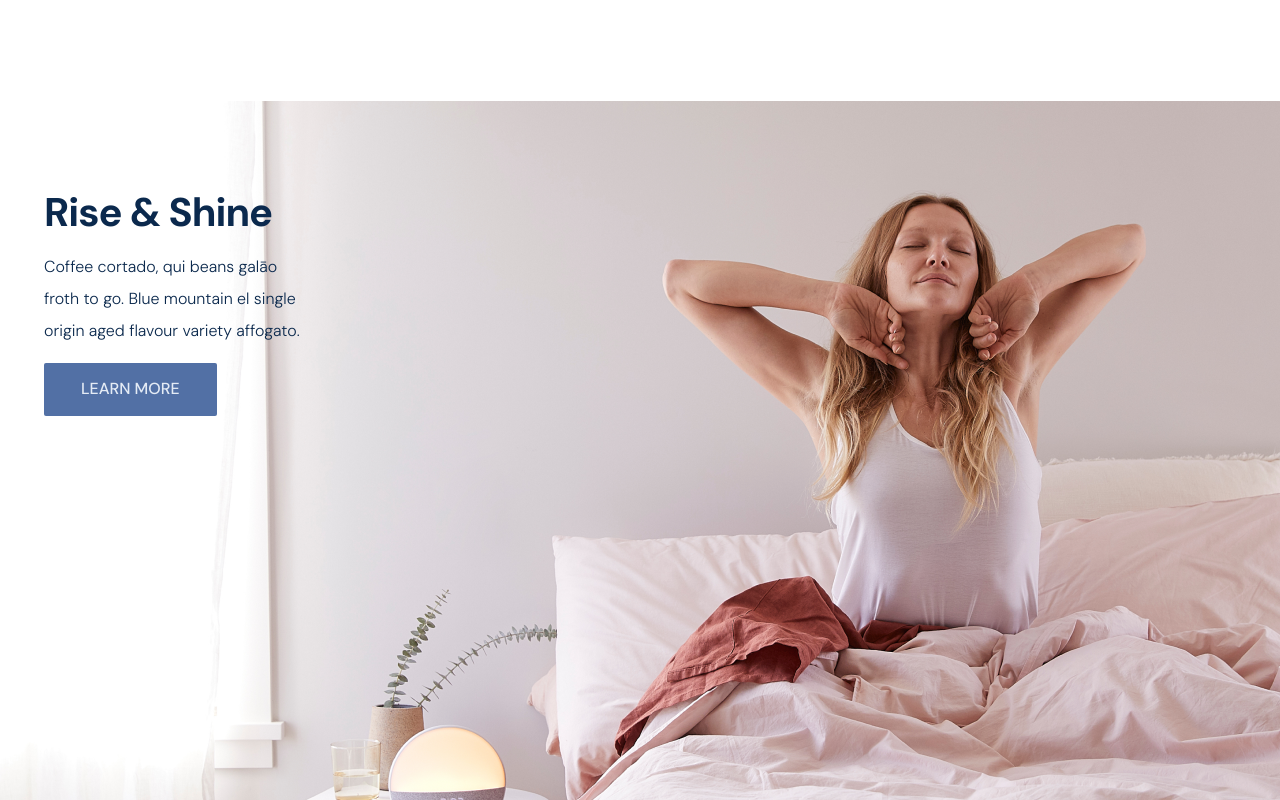
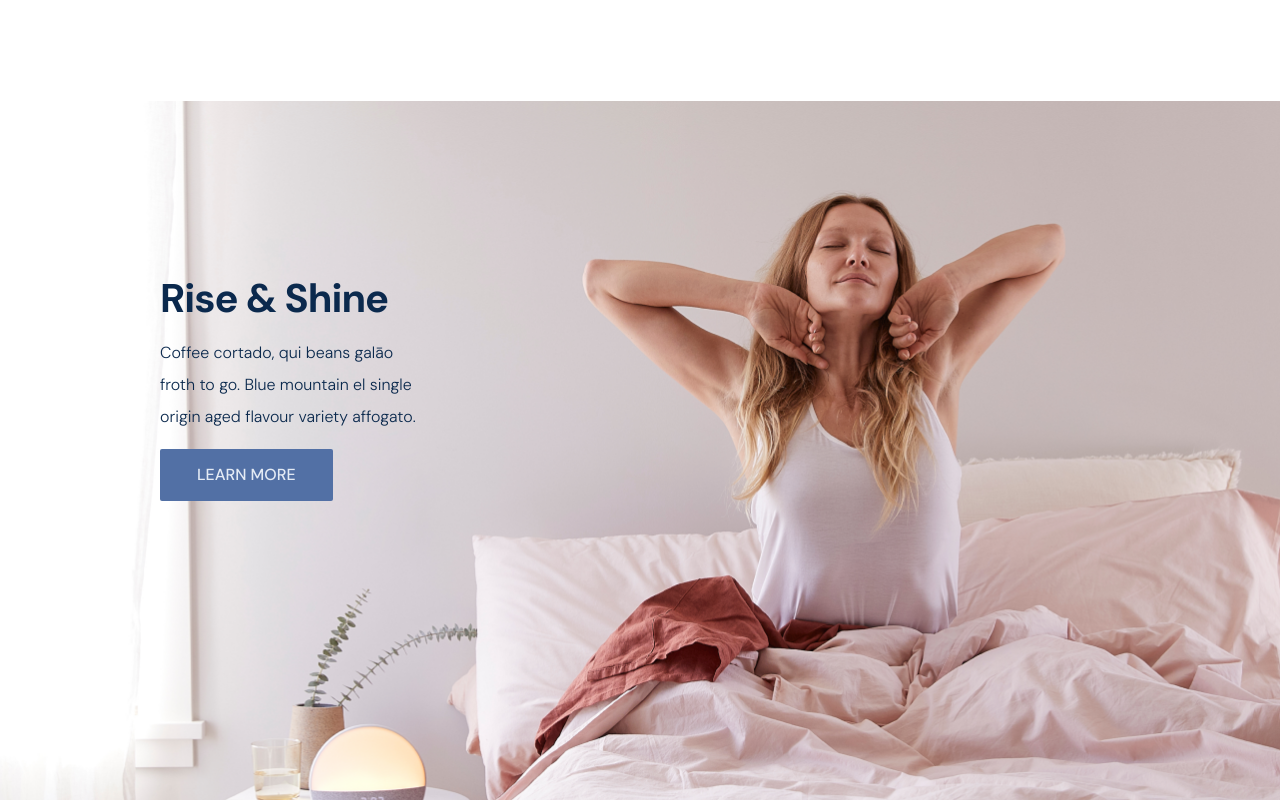
Before and after one commit to r742davis/Hatch-Project, a Next.js app: page / in a window 1280 px wide. Shown: the top 800 px of the page. Built offline with nearby package versions, Linux system fonts and the light colour scheme.

Commit message:
Updates: Hero content alignment

```diff
--- a/app/_components/Hero/Hero.module.scss
+++ b/app/_components/Hero/Hero.module.scss
@@ -6,20 +6,23 @@
 	margin: 0 auto;
 }
 
+.ContentContainer {
+	grid-area: 1 / 1;
+	display: grid;
+	grid-template-columns: repeat(2, minmax(10%, 1fr));
+	grid-template-rows: repeat(2, 1fr);
+	align-items: flex-end;
+	width: 100%;
+	z-index: 2;
+}
+
 .Content {
-	grid-area: 1 / 1;
 	display: flex;
 	flex-flow: column;
 	align-items: flex-start;
 	gap: 1.6rem;
-	padding-block: 88px;
-	padding-inline: 44px;
-	max-width: 25%;
-	z-index: 2;
-
-	> * {
-		width: fit-content;
-	}
+	max-width: clamp(25%, 25vw, 50%);
+	margin: 0 auto;
 
 	p {
 		line-height: 2;
@@ -28,5 +31,11 @@
 
 .Image {
 	grid-area: 1 / 1;
+	object-fit: cover;
+	width: 100%;
+	height: 100%;
+	position: absolute;
+	left: 0;
+	top: 0;
 	z-index: 1;
 }
--- a/app/_components/Hero/Hero.tsx
+++ b/app/_components/Hero/Hero.tsx
@@ -10,6 +10,7 @@ export function Hero() {
 
 	return (
 		<section className={styles["Hero"]}>
+			<div className={styles["ContentContainer"]}>
 				<div className={styles["Content"]}>
 					<h1>Rise & Shine</h1>
 					<p>
@@ -20,6 +21,7 @@ export function Hero() {
 						Learn More
 					</Button>
 				</div>
+			</div>
 			<Image className={styles["Image"]} src={heroImage} alt='Woman in bed raising arms up as if waking up' />
 		</section>
 	);
```
Lines whose indentation alone changed are shown as unchanged.
